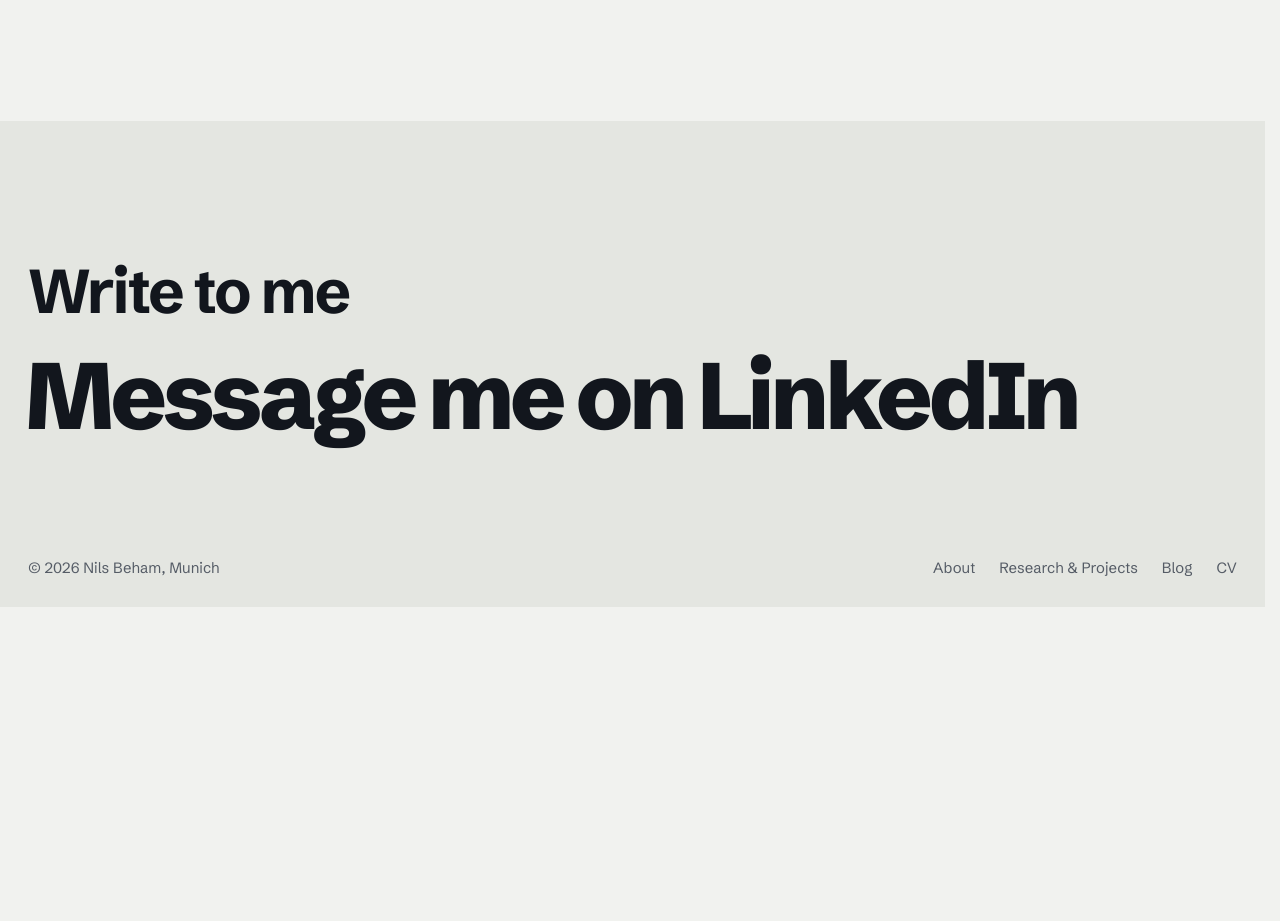
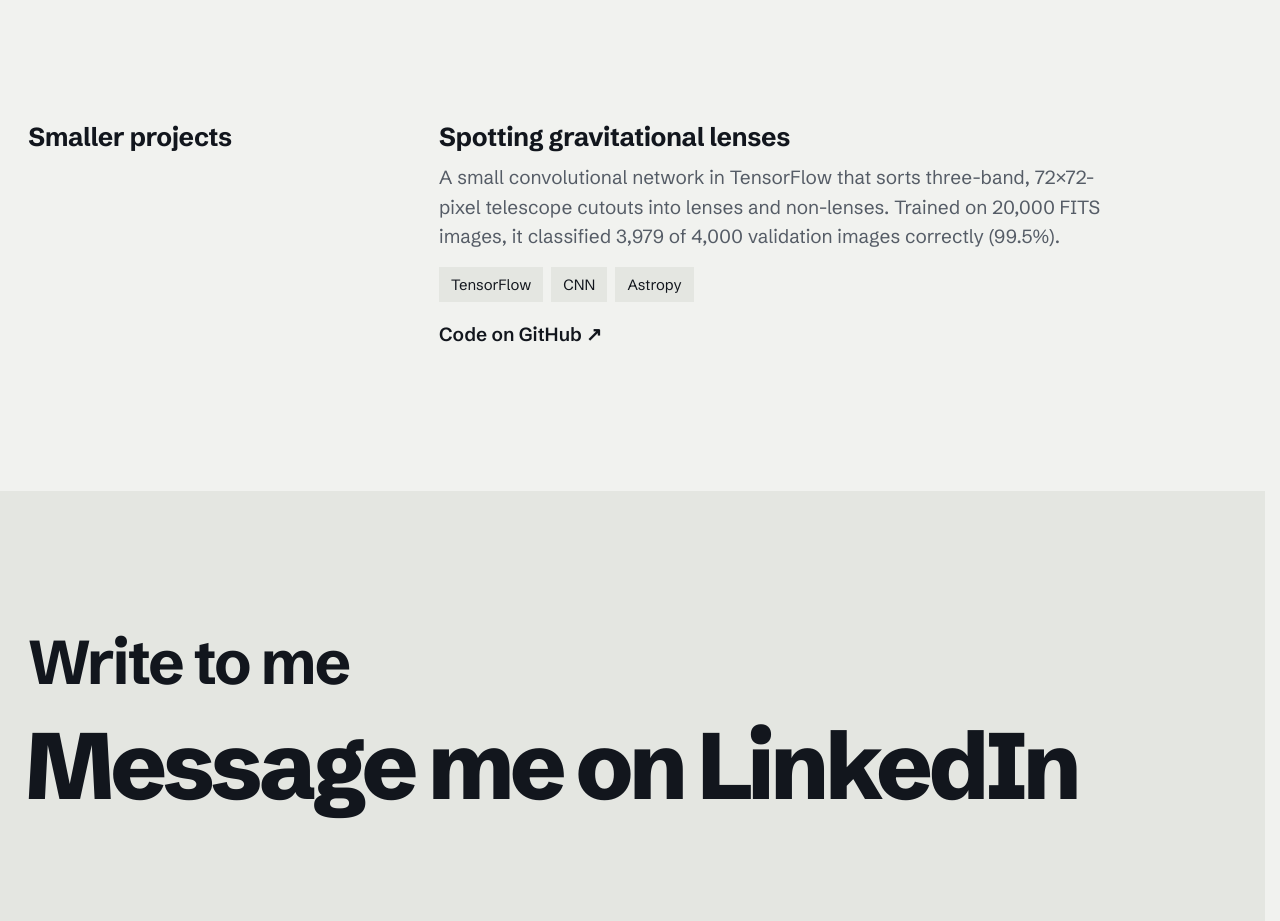
Before and after one commit to nilsbeham/nilsbeham.github.io, a plain HTML site: page research.html in a window 1280 px wide. Shown: the part 1520-2441 px from the top of the page. Before the commit the page ends 2127 px from the top, so only its background shows below. Drawn offline with Linux system fonts and the light colour scheme.

Commit message:
Research: add Smaller projects section with gravitational lens classifier

```diff
--- a/assets/style.css
+++ b/assets/style.css
@@ -439,7 +439,21 @@ h1, h2, h3 { text-wrap: balance; }
 .more span { display: inline-block; transition: transform 240ms var(--ease-out); }
 .project:hover .more span { transform: translateX(6px); }
 .back { grid-column: 5 / 12; margin: 20px 0 0; }
+/* smaller projects: a quiet text list below the main research */
+.minor { grid-column: 1 / -1; display: grid; grid-template-columns: repeat(12, minmax(0, 1fr)); column-gap: var(--gap); margin-top: clamp(96px, 11vw, 168px); }
+.minor > h2 { grid-column: 1 / 5; margin: 0; font-size: var(--step-lead); font-weight: 700; letter-spacing: -0.015em; line-height: 1.25; }
+.minor-list { grid-column: 5 / 12; list-style: none; margin: 0; padding: 0; }
+.minor-list > li + li { margin-top: 48px; }
+.minor-list a { display: block; text-decoration: none; }
+.minor-list h3 { margin: 0; font-size: var(--step-lead); font-weight: 700; letter-spacing: -0.015em; line-height: 1.25; transition: color 180ms var(--ease-out); }
+.minor-list a:hover h3 { color: var(--accent); }
+.minor-list p { margin: 10px 0 0; color: var(--muted); max-width: 37.82em; }
+.minor-list .tags { margin-top: 16px; }
+.minor-list .more { margin-top: 18px; }
+.minor-list a:hover .more span { transform: translate(3px, -3px); }
 @media (max-width: 860px) {
+  .minor > h2, .minor-list { grid-column: 1 / -1; }
+  .minor-list { margin-top: 20px; }
   .project-img, .project-txt { grid-column: 1 / -1; }
   .project-txt { margin-top: 28px; }
   .back { grid-column: 1 / -1; }
--- a/research.html
+++ b/research.html
@@ -22,7 +22,7 @@
 <link rel="apple-touch-icon" href="assets/apple-touch-icon.png?v=b1b4710e21">
 <script>document.documentElement.classList.add("js", "loading")</script>
 <link rel="preload" href="assets/fonts/schibsted-grotesk-latin.woff2" as="font" type="font/woff2" crossorigin>
-<link rel="stylesheet" href="assets/style.css?v=5b85f7df7c">
+<link rel="stylesheet" href="assets/style.css?v=143501dace">
 <script>
   // show the page only once its typeface is ready, so text never reflows
   // from a fallback font after first paint (capped so a slow network still renders)
@@ -92,6 +92,20 @@
         <p class="blog-soon" data-type="Soon to come">Soon to come<span class="r-caret blink" aria-hidden="true"></span></p>
       </li>
     </ul>
+
+    <div class="minor">
+      <h2 data-in>Smaller projects</h2>
+      <ul class="minor-list">
+        <li>
+          <a href="https://github.com/nilsbeham/Neural-Network-TensorFlow-for-Classifying-Gravitational-Lenses" target="_blank" rel="noopener">
+            <h3 data-in>Spotting gravitational lenses</h3>
+            <p data-in>A small convolutional network in TensorFlow that sorts three-band, 72×72-pixel telescope cutouts into lenses and non-lenses. Trained on 20,000 FITS images, it classified 3,979 of 4,000 validation images correctly (99.5%).</p>
+            <ul class="tags" data-in><li>TensorFlow</li><li>CNN</li><li>Astropy</li></ul>
+            <span class="more" data-in>Code on GitHub <span aria-hidden="true">↗</span></span>
+          </a>
+        </li>
+      </ul>
+    </div>
   </section>
 </main>
 
```
Also changed, not shown: about.html (+1 -1 lines), cv.html (+1 -1 lines), index.html (+1 -1 lines), projects/fine-tuning-and-fusion.html (+1 -1 lines), writing.html (+1 -1 lines).
